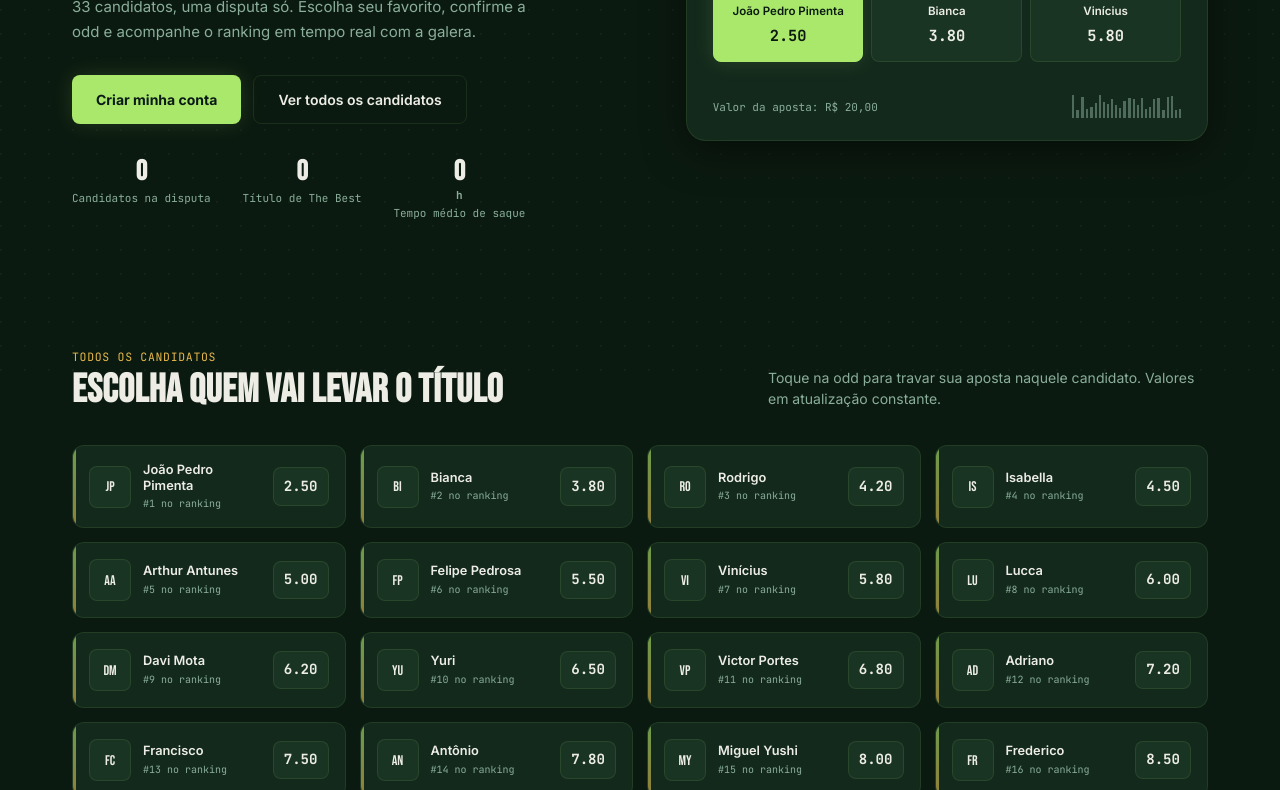
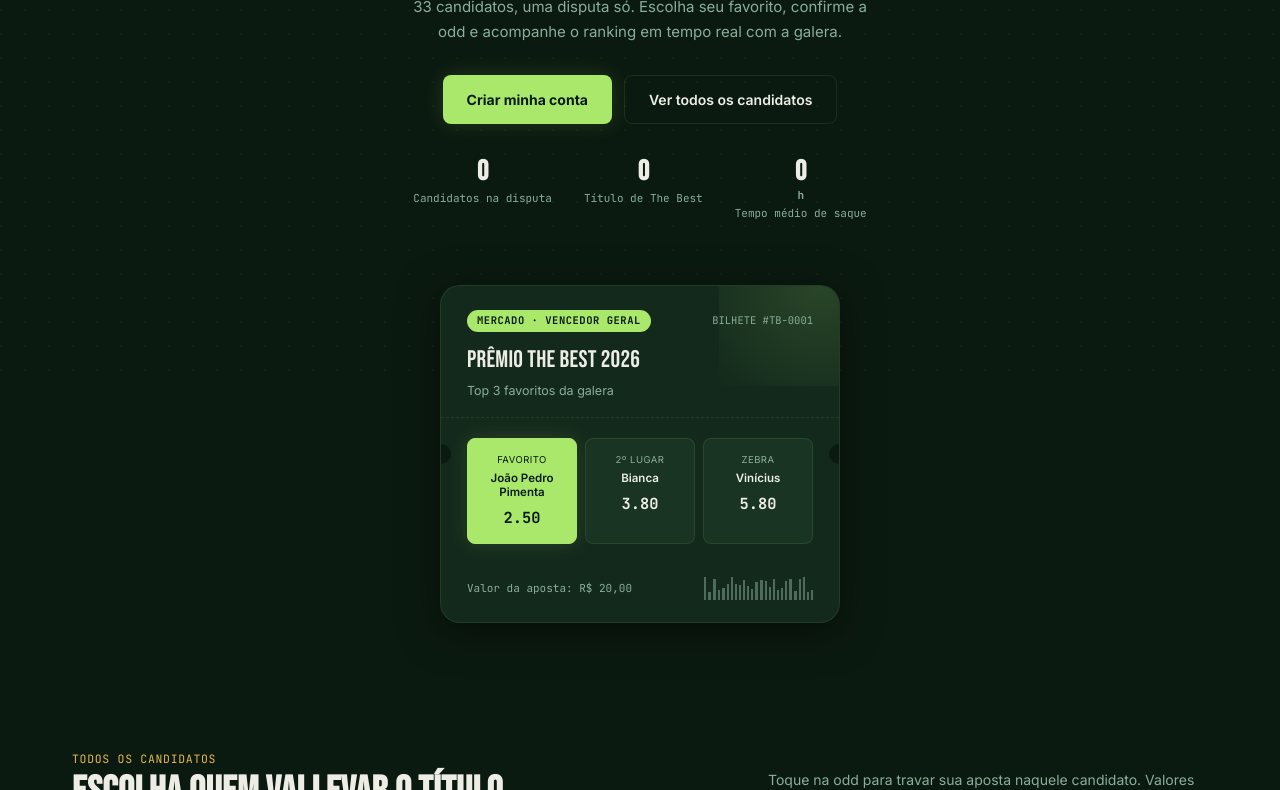
Before and after one commit to henriquechr11/the_best, a plain HTML site: page index.html in a window 1280 px wide. Shown: the part 423-1213 px from the top of the page. Drawn offline with Linux system fonts and the light colour scheme.

Commit message:
Atualizar o index.html

```diff
--- a/index.html
+++ b/index.html
@@ -128,7 +128,10 @@
 
   /* --- Hero --- */
   .hero{padding:clamp(50px,7vw,90px) 0 clamp(30px,4vw,50px);}
-  .hero-grid{display:grid;grid-template-columns:1fr 0.95fr;gap:clamp(32px,5vw,64px);align-items:center;}
+  .hero-grid{display:flex;flex-direction:column;align-items:center;justify-content:center;gap:clamp(32px,5vw,64px);width:100%;}
+  .hero-content{width:100%;max-width:600px;text-align:center;}
+  .ticket{max-width:400px;width:100%;}
+
   /* hero animated by motion */
   .eyebrow{
     display:inline-flex;align-items:center;gap:8px;
@@ -146,11 +149,11 @@
   h1.hero-title .accent{color:var(--accent);}
   .hero-sub{
     color:var(--muted);font-size:clamp(15px,1.1vw,17px);
-    line-height:1.65;max-width:460px;margin-bottom:30px;
+    line-height:1.65;max-width:460px;margin:0 auto 30px;
   }
-  .hero-actions{display:flex;gap:12px;margin-bottom:34px;flex-wrap:wrap;}
+  .hero-actions{display:flex;gap:12px;margin-bottom:34px;flex-wrap:wrap;justify-content:center;}
   .hero-actions .btn{padding:13px 24px;font-size:14px;}
-  .trust-row{display:flex;gap:clamp(16px,2.5vw,32px);flex-wrap:wrap;}
+  .trust-row{display:flex;gap:clamp(16px,2.5vw,32px);flex-wrap:wrap;justify-content:center;}
   .trust-item{text-align:center;}
   .trust-item b{
     font-family:'Bebas Neue',sans-serif;font-size:clamp(24px,2.2vw,30px);
@@ -337,7 +340,6 @@
     .footer-grid{grid-template-columns:1fr 1fr;}
   }
   @media(max-width:920px){
-    .hero-grid{grid-template-columns:1fr;}
     .nav-links{display:none;}
     .burger{display:flex;}
     .hero{padding-top:clamp(30px,5vw,50px);}
```
